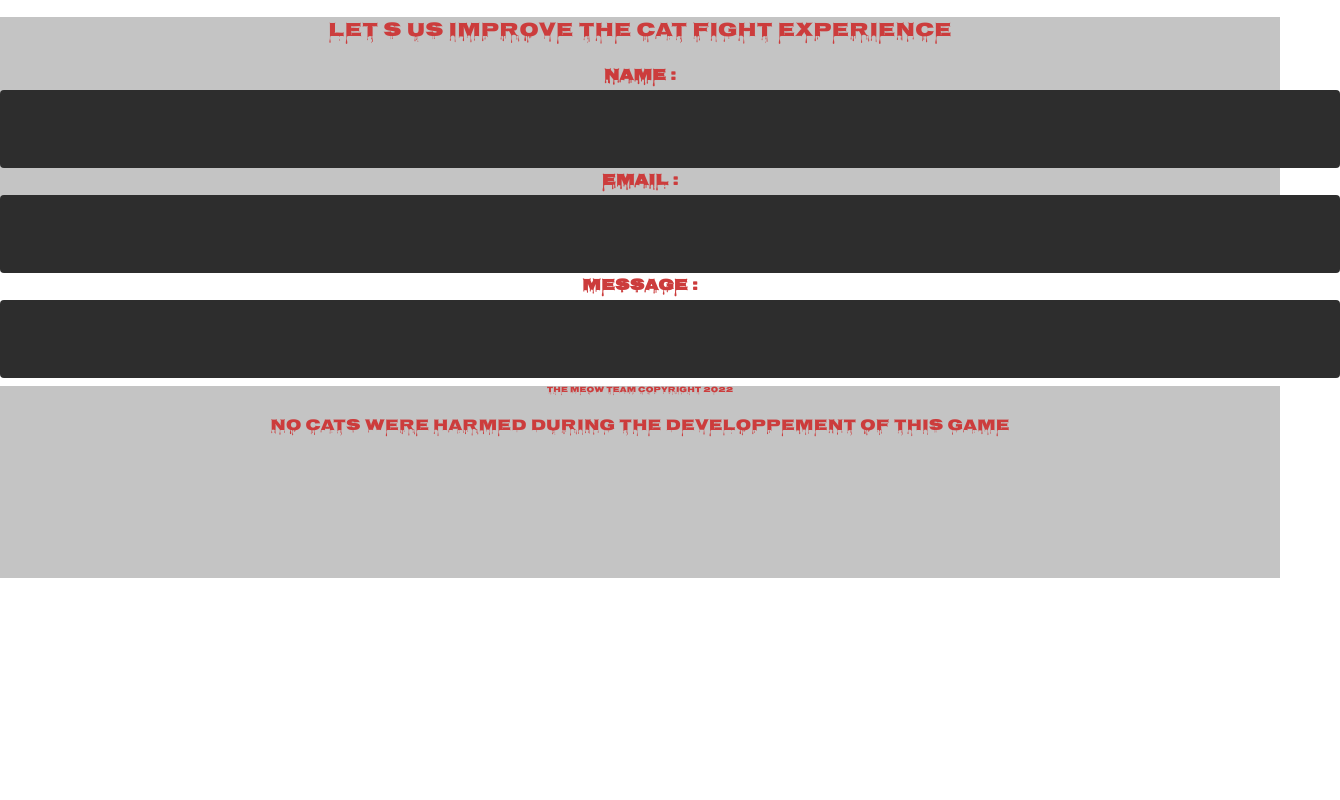
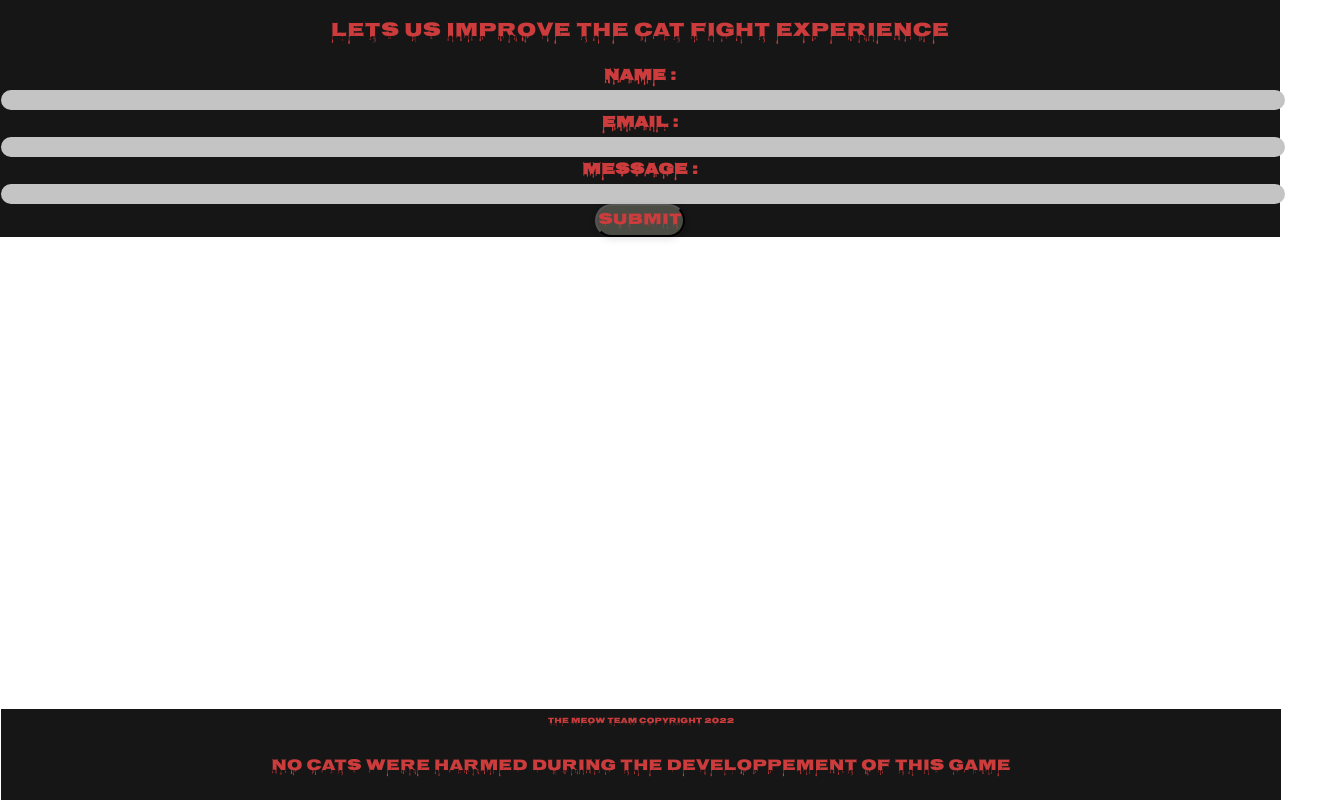
Before and after one commit to WildCodeSchool/2022-03-js-laloupe-miew-miew-team-p2, a React (Vite) app: page /contact in a window 1280 px wide. Shown: the whole page, 1340 px wide, since content can reach past the window. Built offline with nearby package versions, Linux system fonts and the light colour scheme.

Commit message:
bouton submit stylisé

```diff
--- a/src/pages/Contact.jsx
+++ b/src/pages/Contact.jsx
@@ -12,7 +12,7 @@ export default function Contact() {
 
   return (
     <form>
-      <h2>Let s us improve the cat fight experience</h2>
+      <h2>Lets us improve the cat fight experience</h2>
       <label htmlFor="fullName">
         Name :
         <input
@@ -22,7 +22,6 @@ export default function Contact() {
           onChange={handleFullNameChange}
         />
       </label>
-      <br />
       <label htmlFor="email">
         Email :
         <input
@@ -41,7 +40,10 @@ export default function Contact() {
           onChange={handleMessageChange}
         />
       </label>
-      <div>
+      <button id="btn" type="submit">
+        SUBMIT
+      </button>
+      <div className="bottom">
         <h3>The Meow Team Copyright 2022</h3>
         <h4> No cats were harmed during the developpement of this game</h4>
       </div>
--- a/src/pages/contact.css
+++ b/src/pages/contact.css
@@ -1,10 +1,12 @@
 .contact body {
-  justify-content: space-evenly;
-  background-color: #121212;
+  justify-content: space-between;
+  display: flex;
+  background-color: #161616;
   padding-top: 85px;
 }
 
 form {
+  background-color: #161616;
   font-family: "Nosifer";
   font-weight: 600;
   font-size: 1rem;
@@ -14,6 +16,7 @@ form {
 
 h2 {
   justify-content: center;
+  display: flex;
   font-family: "Nosifer";
   font-weight: 400;
   font-size: 20px;
@@ -21,6 +24,8 @@ h2 {
   line-height: 1.5;
 }
 h3 {
+  justify-content: center;
+  display: flex;
   font-family: "Nosifer";
   font-weight: 400;
   font-size: 0.5rem;
@@ -28,6 +33,8 @@ h3 {
   line-height: 1;
 }
 h4 {
+  justify-content: center;
+  display: flex;
   font-family: "Nosifer";
   font-weight: 400;
   font-size: 1rem;
@@ -35,38 +42,43 @@ h4 {
   line-height: 1.5;
 }
 div {
-  position: bottom;
+  display: flex;
+  flex-direction: column;
   width: 100%;
-  height: 12rem;
+  max-height: 100%;
   left: 1px;
   top: none;
-  background: #c4c4c4;
+  background: #161616;
 }
-
-/* ///// inputs /////*/
+.bottom {
+  position: absolute;
+  bottom: 0%;
+}
 
 input:focus ~ label,
 textarea:focus ~ label,
 input:valid ~ label,
 textarea:valid ~ label {
   font-size: 0.75em;
-  color: #c4c4c4;
+  color: #4a4c44;
   top: -5px;
   -webkit-transition: all 0.225s ease;
   transition: all 0.225s ease;
 }
 
 .styled-input {
-  float: left;
-  width: 293px;
-  margin: 1rem 0;
+  float: none;
+  width: 100%;
+  max-height: 100%;
+  margin: 0;
   position: relative;
   border-radius: 4px;
 }
 
-@media only screen and (max-width: 768px) {
+@media only screen and (max-width: 600px) {
   .styled-input {
     width: 100%;
+    max-height: 100%;
   }
 }
 
@@ -88,13 +100,16 @@ textarea:valid ~ label {
 
 input,
 textarea {
-  padding: 30px;
-  border: 0;
+  justify-content: center;
+  display: flex;
+  border: 20px;
   width: 100%;
+  margin-left: 1px;
+  margin-right: 1px;
   font-size: 1rem;
-  background-color: #2d2d2d;
-  color: #4a4c44;
-  border-radius: 4px;
+  border-radius: 20px;
+  background-color: #c4c4c4;
+  color: #121212;
 }
 
 input:focus,
@@ -104,6 +119,7 @@ textarea:focus {
 
 input:focus ~ span,
 textarea:focus ~ span {
+  justify-content: center;
   width: 100%;
   -webkit-transition: all 0.075s ease;
   transition: all 0.075s ease;
@@ -120,39 +136,39 @@ textarea {
   margin: 20px auto 25px auto;
 }
 
-.submit-btn {
+#btn {
   float: none;
-  padding: 7px 35px;
+  font-family: "Nosifer";
+  padding: 1px 1px;
   border-radius: 60px;
   display: inline-block;
   background-color: #4a4c44;
   color: rgb(204, 60, 60);
-  font-size: 18px;
+  font-size: 1rem;
   cursor: pointer;
   box-shadow: 0 2px 5px 0 rgba(0, 0, 0, 0.06), 0 2px 10px 0 rgba(0, 0, 0, 0.07);
   -webkit-transition: all 300ms ease;
   transition: all 300ms ease;
 }
 
-.submit-btn:hover {
+#btn:hover {
   transform: translateY(1px);
   box-shadow: 0 1px 1px 0 rgba(0, 0, 0, 0.1), 0 1px 1px 0 rgba(0, 0, 0, 0.09);
 }
 
-@media (max-width: 768px) {
-  .submit-btn {
+@media (max-width: 600px) {
+  #btn {
     width: 100%;
     float: none;
-    text-align: center;
   }
 }
 
 input[type="checkbox"] + label {
-  color: #ccc;
-  font-style: italic;
+  color: rgb(204, 60, 60);
+  font-style: "Nosifer";
 }
 
 input[type="checkbox"]:checked + label {
-  color: #f00;
-  font-style: normal;
+  color: rgb(204, 60, 60);
+  font-style: "Nosifer";
 }
```
